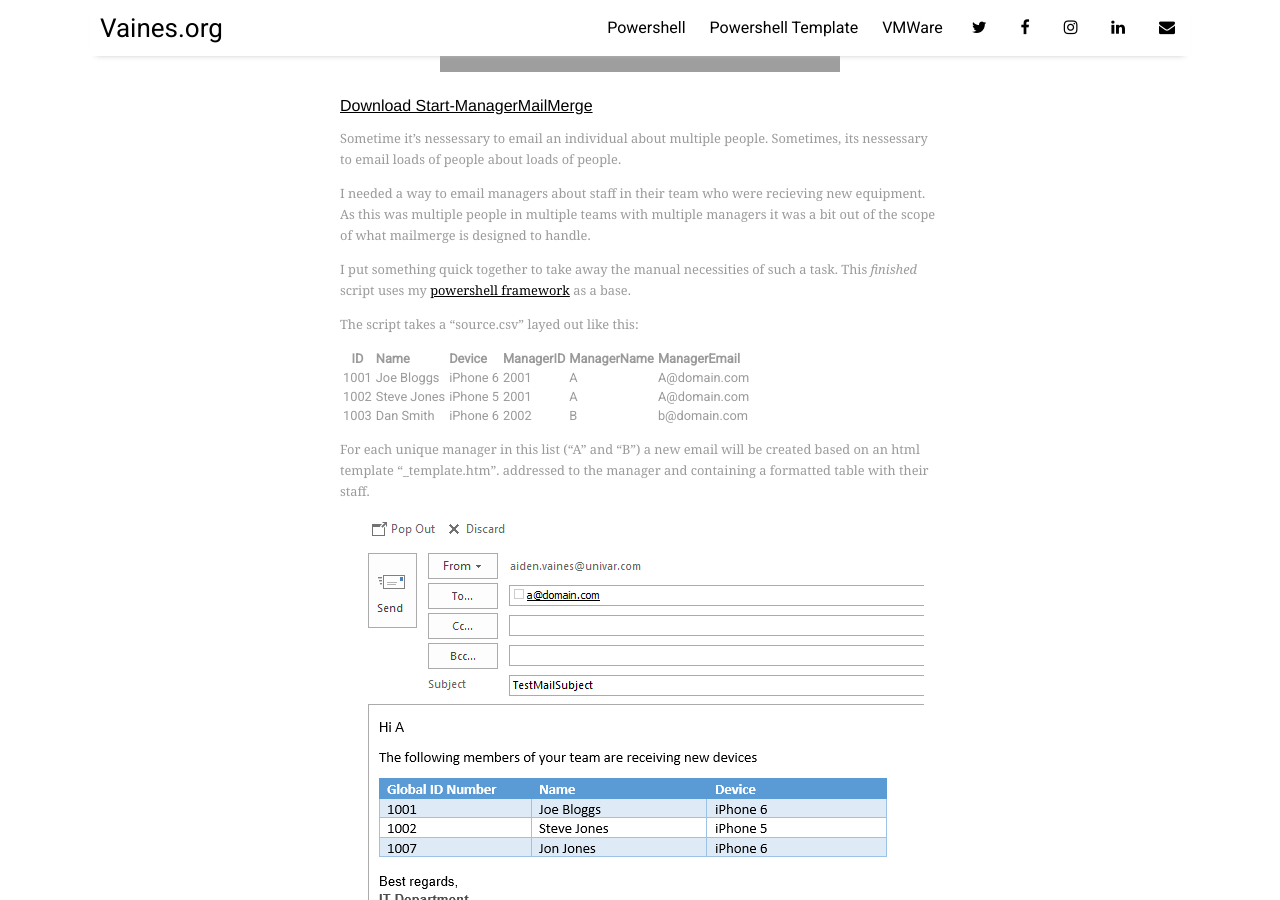
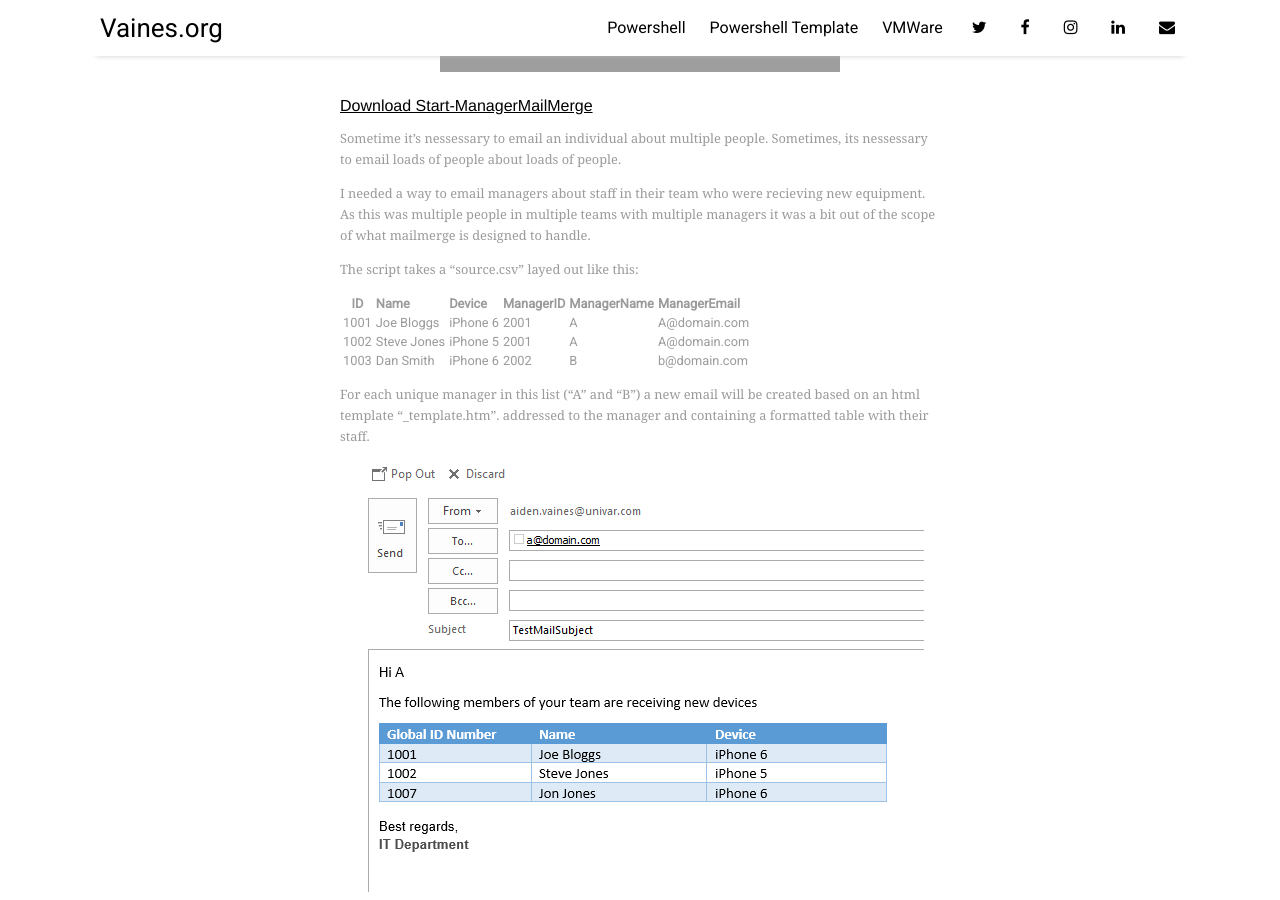
Before and after one commit to n3rden/n3rden.github.io, a Jekyll site: the page built from _posts/2017-11-09-Many-to-One-Mailmerge.md, in a window 1280 px wide and 900 px high, scrolled down 415 px. Built offline with Jekyll 4.4.1, drawn with Linux system fonts in a browser that asks for light colours; nearby versions of some CDN libraries; comment, search, counter and statistics services are not loaded.

Commit message:
fixing words

```diff
--- a/_posts/2017-11-09-Many-to-One-Mailmerge.md
+++ b/_posts/2017-11-09-Many-to-One-Mailmerge.md
@@ -13,8 +13,6 @@ image:
 Sometime it's nessessary to email an individual about multiple people. Sometimes, its nessessary to email loads of people about loads of people.
 
 I needed a way to email managers about staff in their team who were recieving new equipment. As this was multiple people in multiple teams with multiple managers it was a bit out of the scope of what mailmerge is designed to handle.
-
-I put something quick together to take away the manual necessities of such a task. This *finished* script uses my [powershell framework](http://vaines.org/powershell/pstemplate/Powershell-Framework.html) as a base.
 
 The script takes a "source.csv" layed out like this:
 
```
